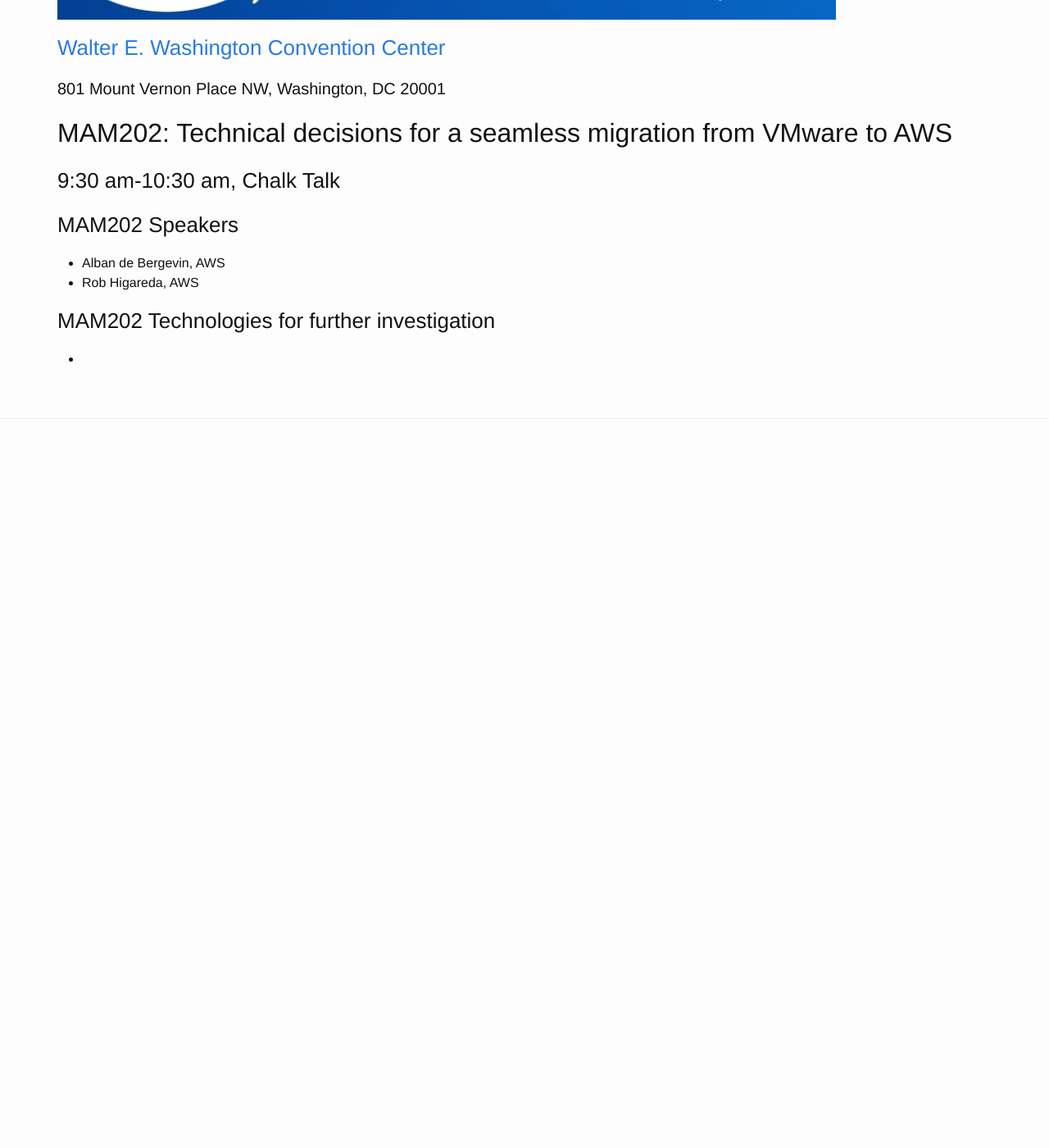
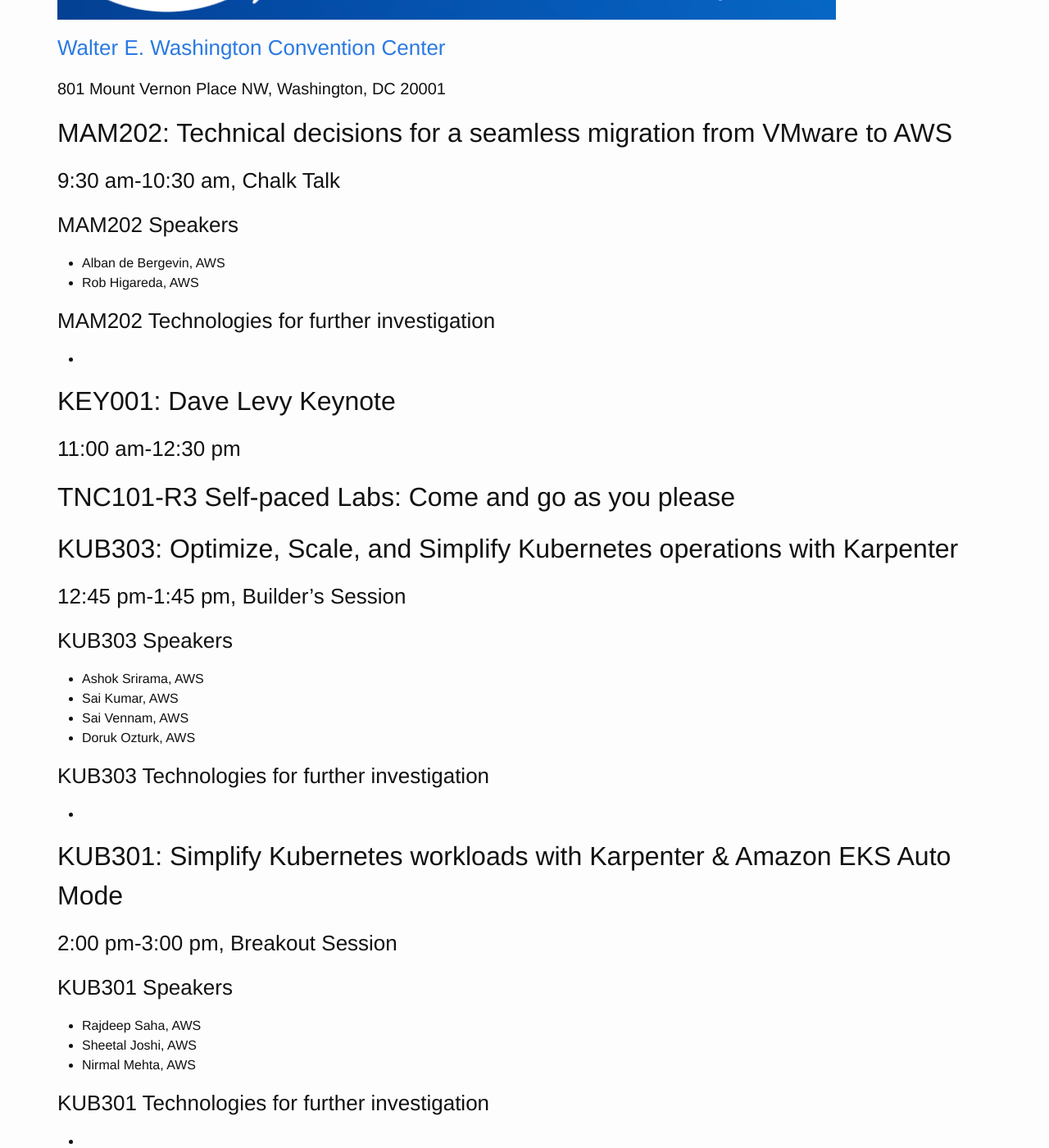
Before and after one commit to roclar/roclar.github.io, a Jekyll site: the page built from _posts/2025-06-10-AWS-Summit-day-one.md, in a window 1280 px wide and 1400 px high, scrolled down 350 px. Shown: the whole window at 82% size. Built offline with Jekyll 4.4.1, drawn with Linux system fonts in a browser that asks for light colours; before the commit the page ends 951 px from its top, so only the background shows below that.

Commit message:
Added more session stubs

```diff
--- a/_posts/2025-06-10-AWS-Summit-day-one.md
+++ b/_posts/2025-06-10-AWS-Summit-day-one.md
@@ -21,3 +21,38 @@
 ### MAM202 Technologies for further investigation
 
 *
+
+## KEY001: Dave Levy Keynote
+
+### 11:00 am-12:30 pm
+
+## TNC101-R3 Self-paced Labs: Come and go as you please
+
+## KUB303: Optimize, Scale, and Simplify Kubernetes operations with Karpenter
+
+### 12:45 pm-1:45 pm, Builder's Session
+
+### KUB303 Speakers
+
+* Ashok Srirama, AWS
+* Sai Kumar, AWS
+* Sai Vennam, AWS
+* Doruk Ozturk, AWS
+
+### KUB303 Technologies for further investigation
+
+*
+
+## KUB301: Simplify Kubernetes workloads with Karpenter & Amazon EKS Auto Mode
+
+### 2:00 pm-3:00 pm, Breakout Session
+
+### KUB301 Speakers
+
+* Rajdeep Saha, AWS
+* Sheetal Joshi, AWS
+* Nirmal Mehta, AWS
+
+### KUB301 Technologies for further investigation
+
+*
```
Also changed, not shown: _posts/2025-06-11-AWS-Summit-day-two.md (+13 -0 lines).
